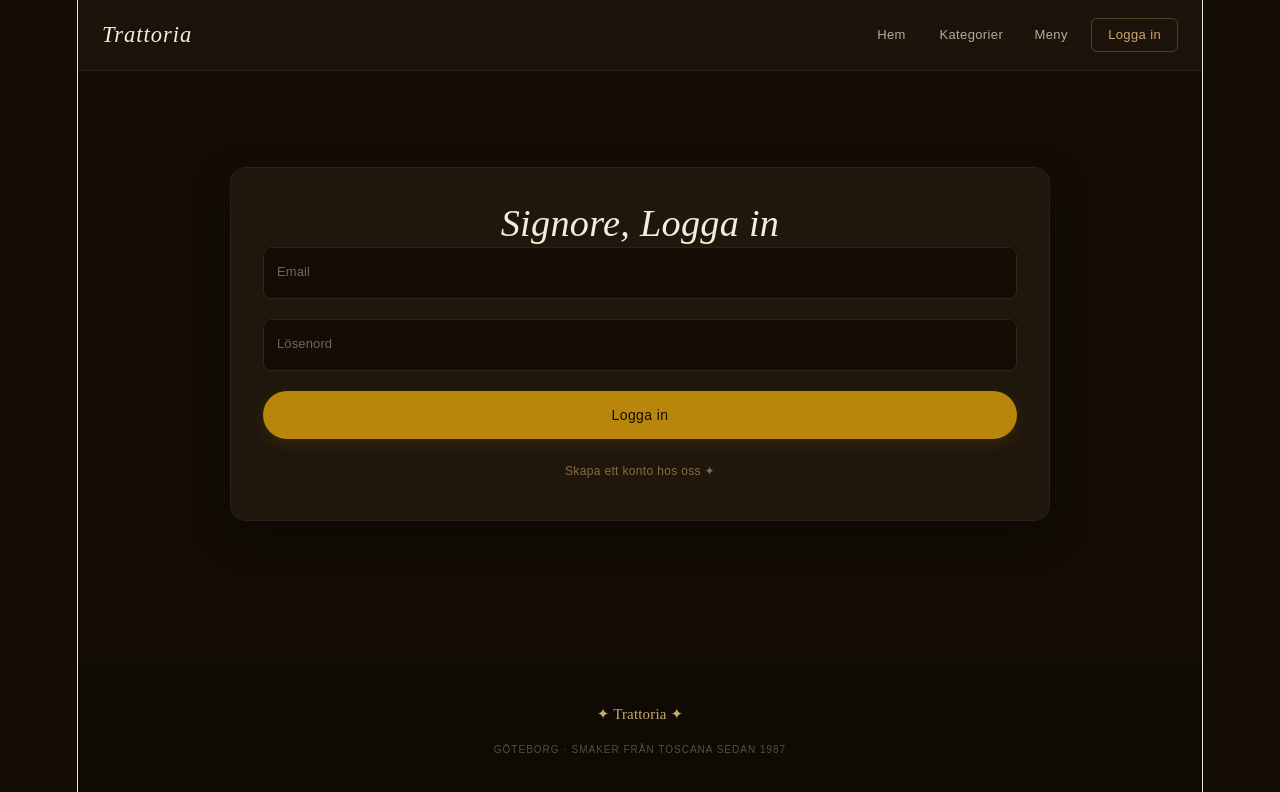
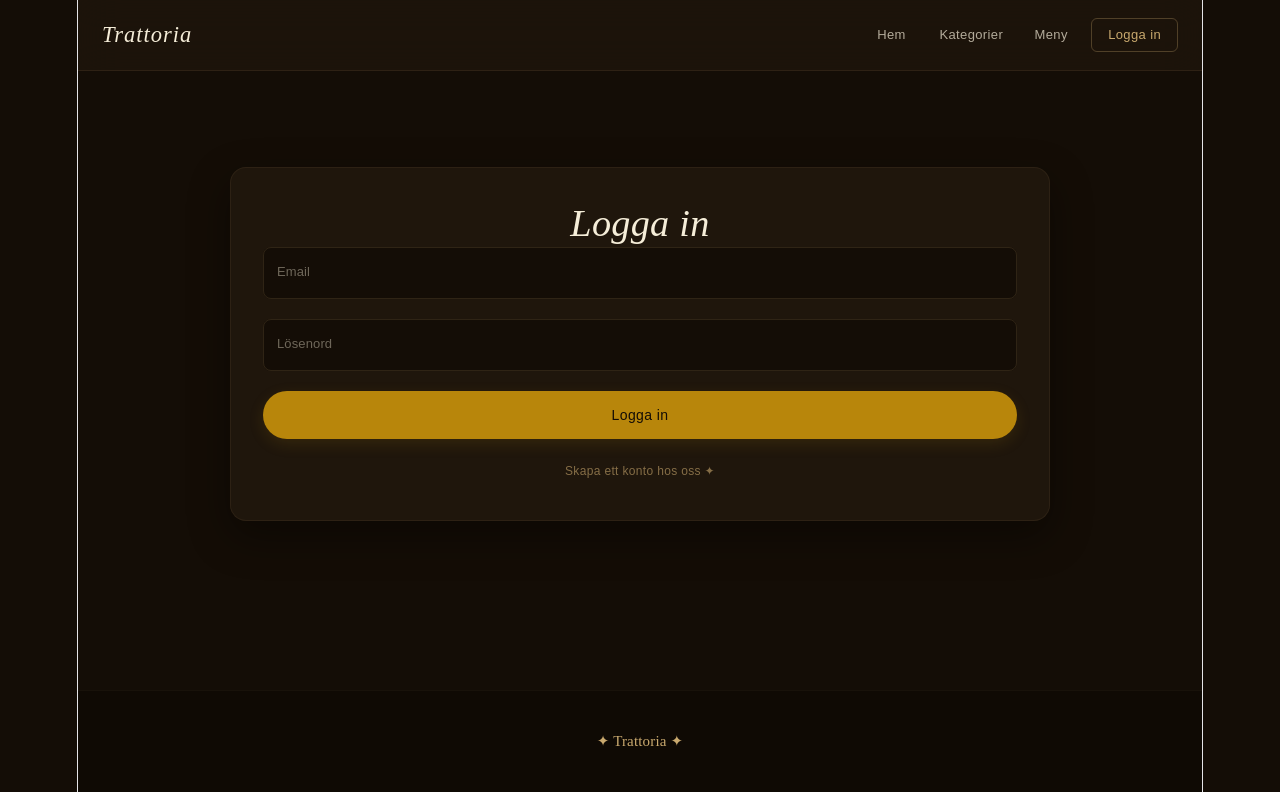
Before and after one commit to youabd123/restaurant-system-client, a React (Vite) app: page /login in a window 1280 px wide. Shown: the top 792 px of the page. Built offline with nearby package versions, Linux system fonts and the light colour scheme.

Commit message:
ändrat text

```diff
--- a/src/layout/MainLayout.jsx
+++ b/src/layout/MainLayout.jsx
@@ -128,7 +128,6 @@ export default function MainLayout({ children }) {
                         ✦ Trattoria ✦
                     </Typography>
                     <Typography variant="caption" sx={{ fontFamily: "'DM Sans', sans-serif", color: 'rgba(245, 237, 216, 0.3)', letterSpacing: '0.1em', textTransform: 'uppercase', fontSize: '10px' }}>
-                        Göteborg · Smaker från Toscana sedan 1987
                     </Typography>
                 </Container>
             </Box>
--- a/src/pages/LoginPage.jsx
+++ b/src/pages/LoginPage.jsx
@@ -54,7 +54,7 @@ export default function LoginPage() {
                     mb={4}
                     sx={{ fontFamily: "'Playfair Display', serif", color: '#f5edd8', textAlign: 'center', fontWeight: 400, fontStyle: 'italic' }}
                 >
-                    Signore, Logga in
+                   Logga in
                 </Typography>
 
                 {error && (
```
